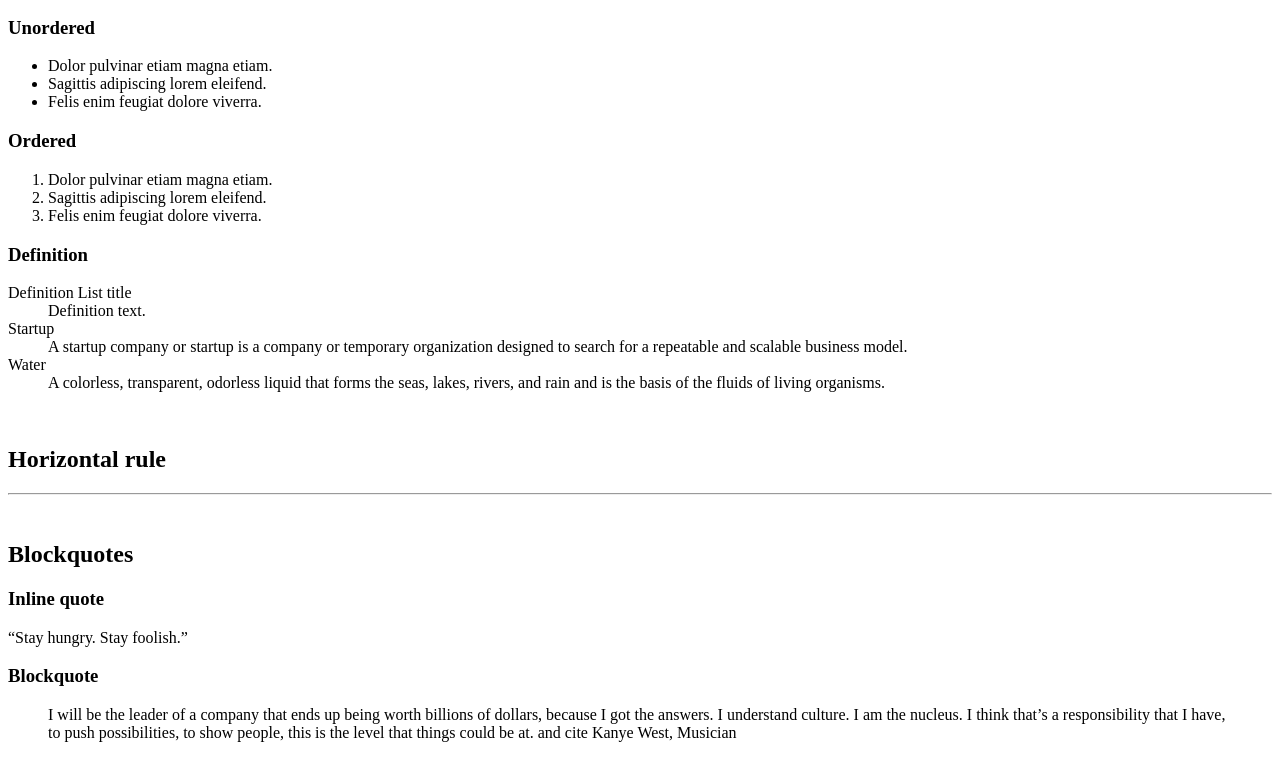
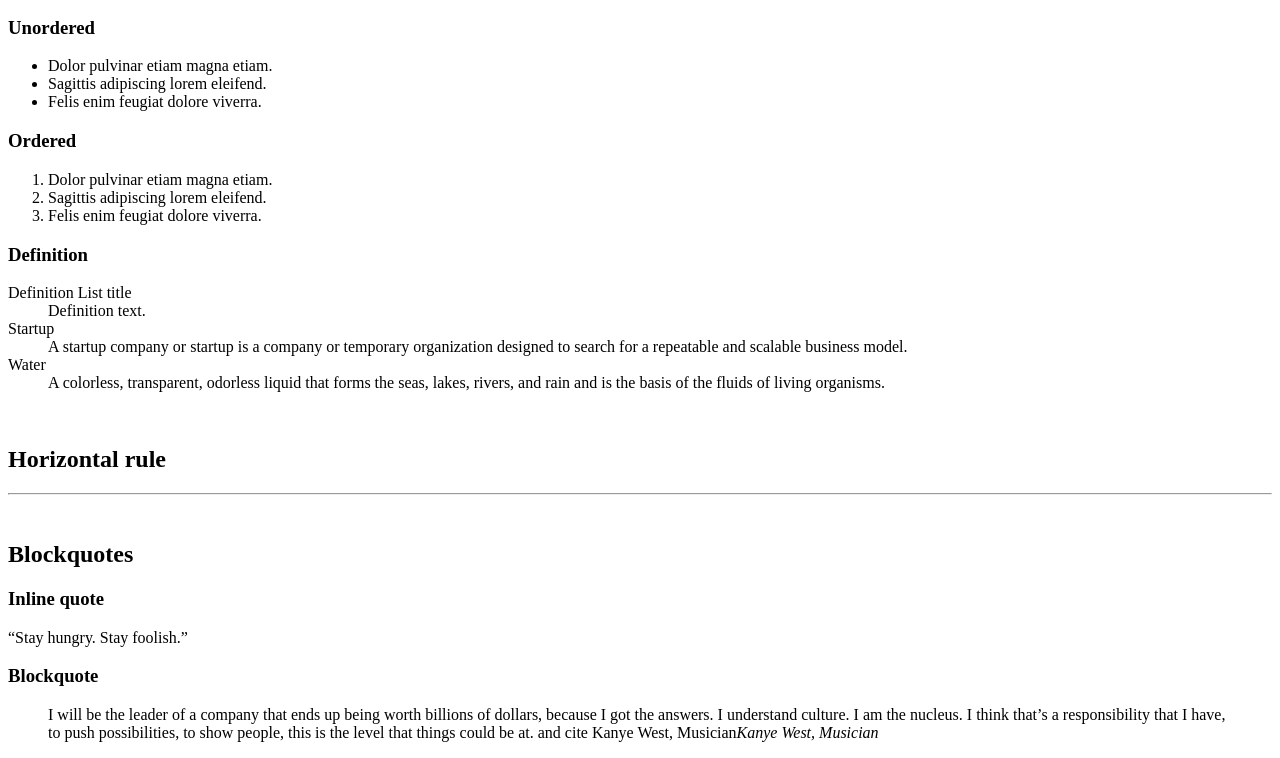
Before and after one commit to Andrecast/holbertonschool-web_front_end, a plain HTML site: page 0x00-html_advanced/30-styleguide.html in a window 1280 px wide. Shown: the part 570-1328 px from the top of the page. Drawn offline with Linux system fonts and the light colour scheme.

Commit message:
Examples of quotes

```diff
--- a/0x00-html_advanced/30-styleguide.html
+++ b/0x00-html_advanced/30-styleguide.html
@@ -77,7 +77,7 @@
             <div>
                 <div>
                     <h3>Blockquote</h3>
-                    <blockquote><p>I will be the leader of a company that ends up being worth billions of dollars, because I got the answers. I understand culture. I am the nucleus. I think that’s a responsibility that I have, to push possibilities, to show people, this is the level that things could be at. and cite Kanye West, Musician</p></blockquote>
+                    <blockquote><p>I will be the leader of a company that ends up being worth billions of dollars, because I got the answers. I understand culture. I am the nucleus. I think that’s a responsibility that I have, to push possibilities, to show people, this is the level that things could be at. and cite Kanye West, Musician<cite>Kanye West, Musician</cite></p></blockquote>
                 </div>
             </div>
         </section>
```
